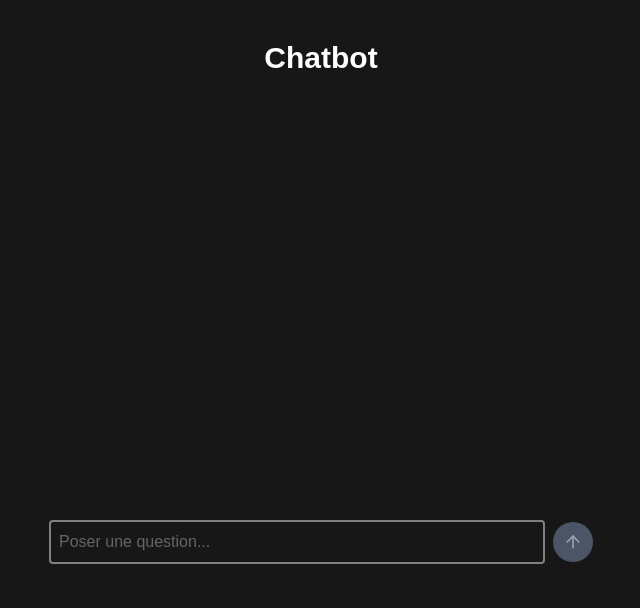
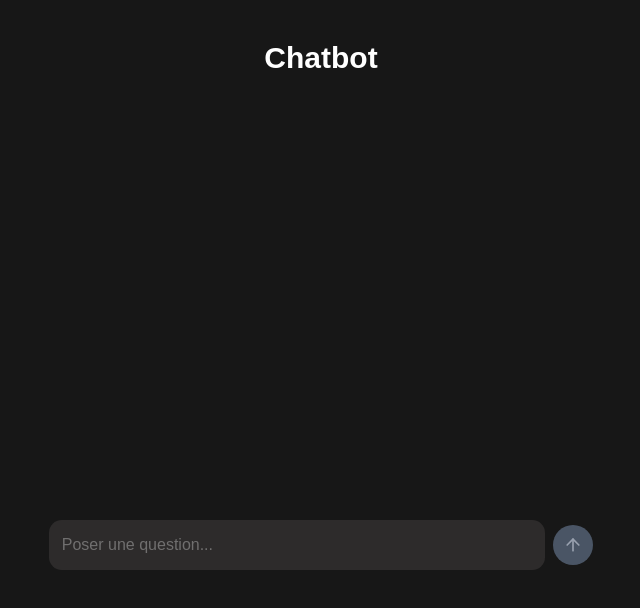
Before and after one commit to Fouad-berry/CHatbot, a Next.js app: page / in a window 1280 px wide. Shown: the top 608 px of the page, without its empty margins (319-959 px from the left). Built offline with nearby package versions, Linux system fonts and the light colour scheme.

Commit message:
[UPDATE] update style of Chatbot Input Button

```diff
--- a/app/globals.css
+++ b/app/globals.css
@@ -27,6 +27,7 @@ body {
 
 .container{
   background-color: #171717;
+
 }
 
 .ChatbotContainer{
@@ -48,13 +49,13 @@ body {
 }
 
 .InputContainer{
-  border: 2px solid gray;
-  background-color: #676767 transparent;
+  background-color: #2d2b2b;
   color: #b4b4b4;
+  border-radius: 0.8rem;
+  padding: 0.8rem;
 
   &:focus{
     outline: none;
-    border: 2px solid gray;
   }
 }
 
--- a/components/Chatbot/Chatbot.tsx
+++ b/components/Chatbot/Chatbot.tsx
@@ -37,7 +37,7 @@ export default function ChatBox() {
       </div>
       <div className="flex gap-2 items-center">
         <input
-          className="flex-1 border rounded p-2 InputContainer"
+          className="flex-1 rounded p-2 InputContainer"
           placeholder="Poser une question..."
           value={input}
           onChange={(e) => setInput(e.target.value)}
```
